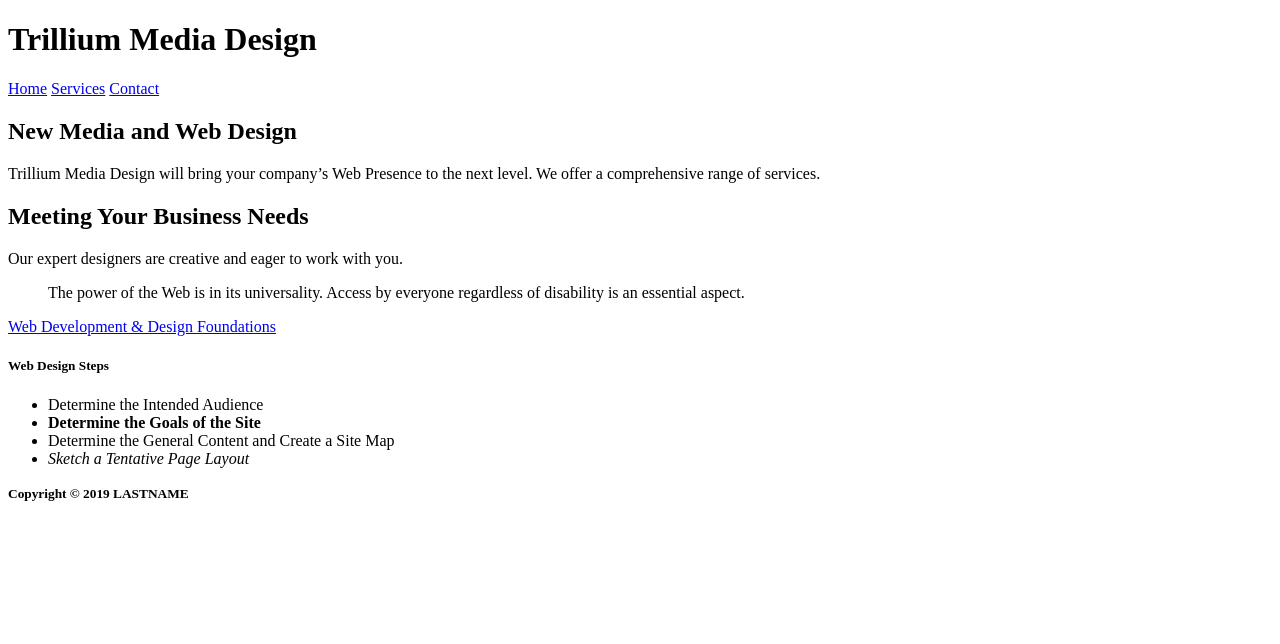
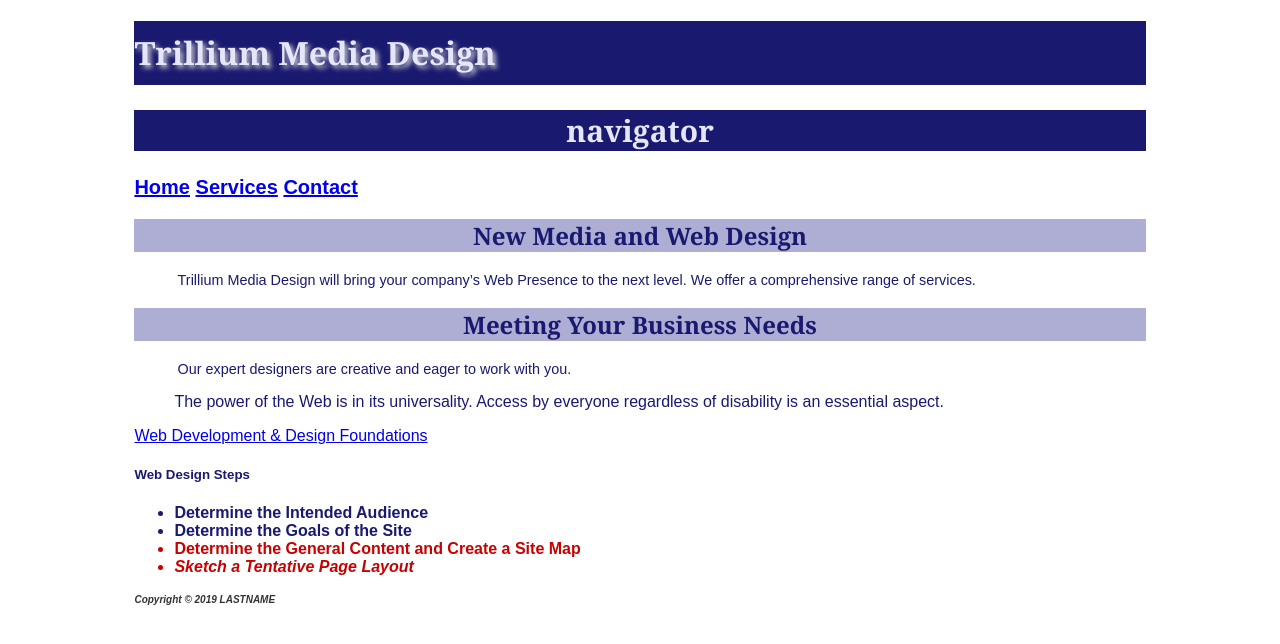
Before and after one commit to 44144-Sp22/ch3inclassnotes-MontyMydland, a plain HTML site: page index.html in a window 1280 px wide. Drawn offline with Linux system fonts and the light colour scheme.

Commit message:
Chapter 3 in class notes

```diff
--- /dev/null
+++ b/Sytle.css
@@ -0,0 +1,41 @@
+
+		body {backgound-color: #3636fa;
+			color: #191970;
+			font-family: Arial, Verdana, sans-serif;
+			}
+			h1{ background-color: #191970;
+				color: #e6e6fa;
+				line-height: 200%;
+				font-family: Georgia,"Times New Roaman", serif;
+				text-shadow: 3px 3px 5px #cccccc
+			}
+			h2{background-color: #aeaed4;
+				color: #191970;
+				font-family: Georgia, "Times New Roman", serif;
+				text-align: center;
+			}
+			p{
+				font-size: .90em;
+				text-indent: 3em;
+			}
+			ul{font-weight: bold;}
+			nav{
+				font-weight: bold;
+				font-size: 1.25em
+			}
+			#wrapper{margin-left: auto;
+							margin-right: auto;
+							width: 80%;}
+			.feature{
+				color:#c70000
+			}
+
+			footer{
+				color: #333333;
+				font-size: .75em;
+				font-style: italic;
+			}
+			nav h2{
+				background-color: #191970;
+			color: #e6e6fa;
+		}
--- a/index.html
+++ b/index.html
@@ -3,13 +3,57 @@
 	<head>
 		<title>LASTNAME Chapter 3 InClass Notes</title>
 		<meta charset="utf-8">
+		<link href="Sytle.css" rel="stylesheet">
+	</head>
+<style>
+		body {backgound-color: #3636fa;
+			color: #191970;
+			font-family: Arial, Verdana, sans-serif;
+			}
+			h1{ background-color: #191970;
+				color: #e6e6fa;
+				line-height: 200%;
+				font-family: Georgia,"Times New Roaman", serif;
+				text-shadow: 3px 3px 5px #cccccc
+			}
+			h2{background-color: #aeaed4;
+				color: #191970;
+				font-family: Georgia, "Times New Roman", serif;
+				text-align: center;
+			}
+			p{
+				font-size: .90em;
+				text-indent: 3em;
+			}
+			ul{font-weight: bold;}
+			nav{
+				font-weight: bold;
+				font-size: 1.25em
+			}
+			#wrapper{margin-left: auto;
+							margin-right: auto;
+							width: 80%;}
+			.feature{
+				color:#c70000
+			}
+
+			footer{
+				color: #333333;
+				font-size: .75em;
+				font-style: italic;
+			}
+	</style>
+
 	</head>
     <body>
+			<div id="wrapper">
         <!-- Structural Elements - header, nav, main, footer -->
         <header>
+
             <h1>Trillium Media Design</h1>
-        </header>
+        </header style="background-color: #b5b5b5;">
         <nav>
+					<h2>navigator</h2>
             <!-- Anchor tags - specifies hyperlink reference to a file. Relative Links - link to pages on own site. -->
             <a href="index.html">Home</a>
             <a href="services.html">Services</a>
@@ -32,14 +76,14 @@
             <ul>
                 <li>Determine the Intended Audience</li>
                 <li><strong>Determine the Goals of the Site</strong></li>
-                <li>Determine the General Content and Create a Site Map</li>
-                <li><em>Sketch a Tentative Page Layout</em></li>
+                <li class=feature>Determine the General Content and Create a Site Map</li>
+                <li class=feature><em>Sketch a Tentative Page Layout</em></li>
             </ul>
 
         </main>
         <footer>
             <small><strong>Copyright &copy; 2019 LASTNAME</strong></small>
         </footer>
-
+			</div>
     </body>
 </html>
```
Also changed, not shown: contact.html (+3 -1 lines), services.html (+3 -1 lines).
